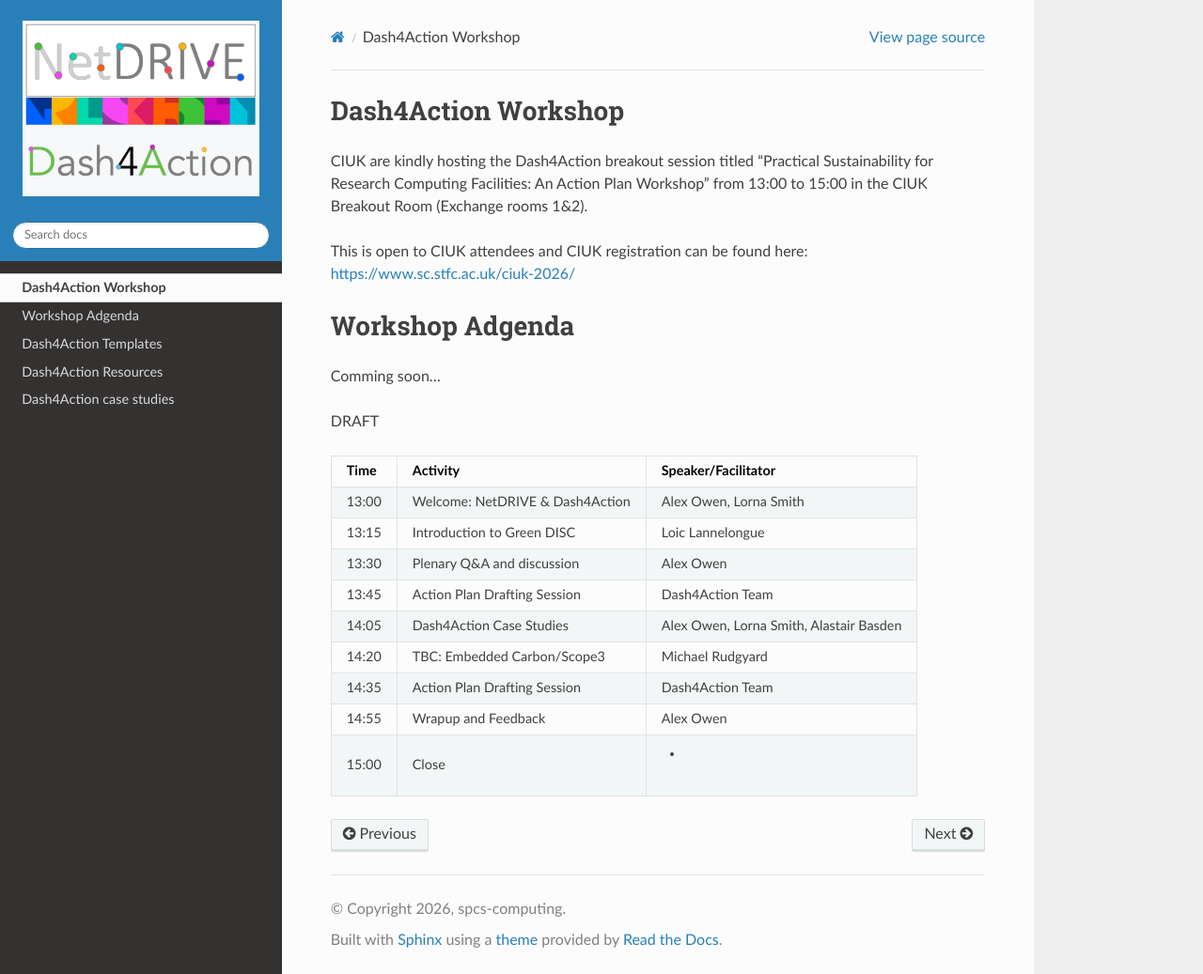
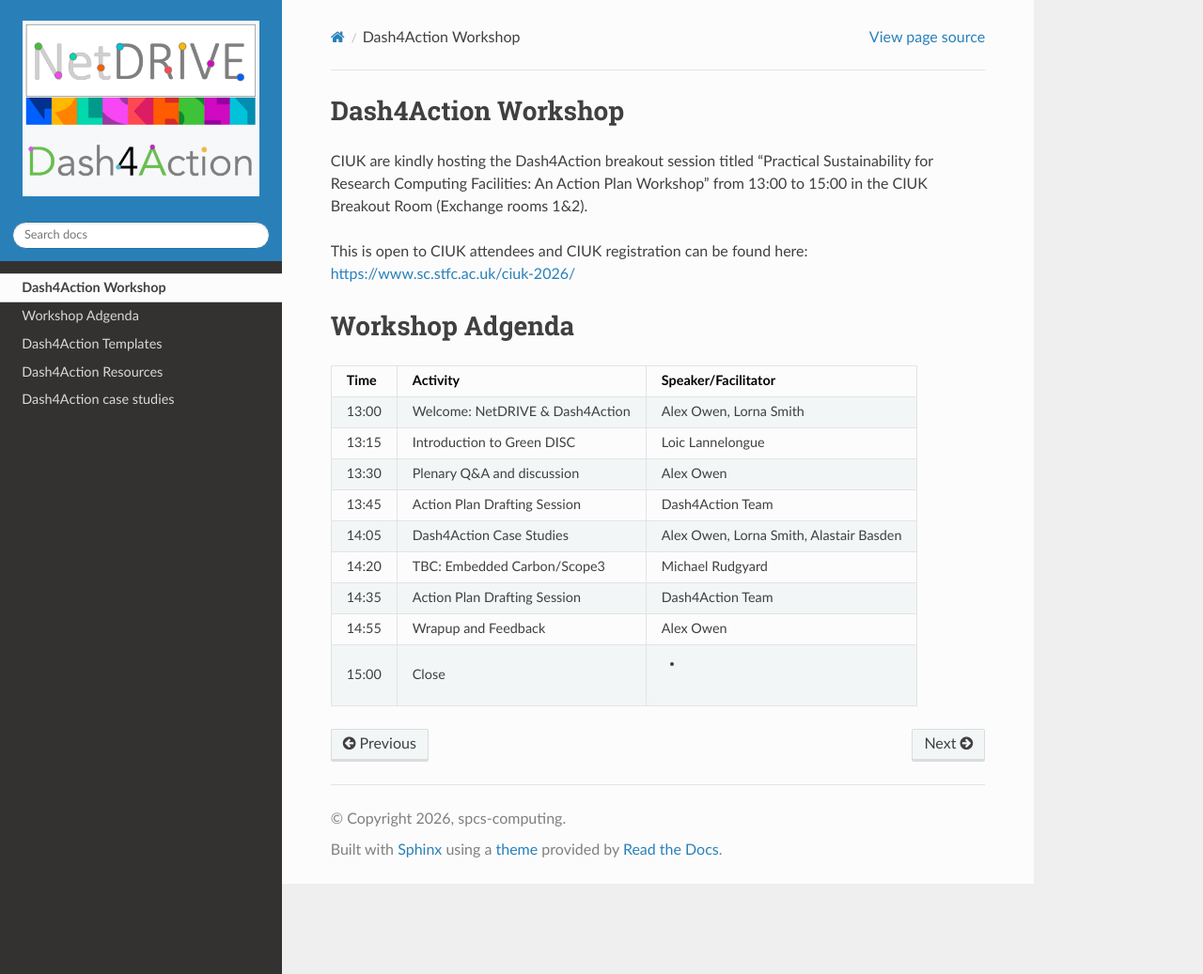
Before and after one commit to raowenqmul/Dash4Action, a Sphinx documentation site: the page built from docs/workshop/index.rst, in a window 1280 px wide and 1037 px high. Shown: the whole window at 94% size. Built offline with Sphinx 7.4.7 and the Read the Docs theme 3.1.0, drawn with Linux system fonts in a browser that asks for light colours.

Commit message:
update adgenda

```diff
--- a/docs/index.rst
+++ b/docs/index.rst
@@ -7,6 +7,7 @@ If you are comming to `CIUK 2026 <https://www.sc.stfc.ac.uk/ciuk-2026/>`_ then p
 our breakout session / Workshop on Day Zero. Details of the 2 hour session can be found below.
 
 The workshop will introduce:
+
 * NetDRIVE
 * Green DISC
 * Dash4Action and its case studies of effective actions taken to improve sustanability at 3 facilities.
--- a/docs/workshop/index.rst
+++ b/docs/workshop/index.rst
@@ -14,9 +14,6 @@ https://www.sc.stfc.ac.uk/ciuk-2026/
 Workshop Adgenda
 ================
 
-Comming soon...
-
-DRAFT
 
 ===== ================================== ===================
 Time  Activity                           Speaker/Facilitator
```
